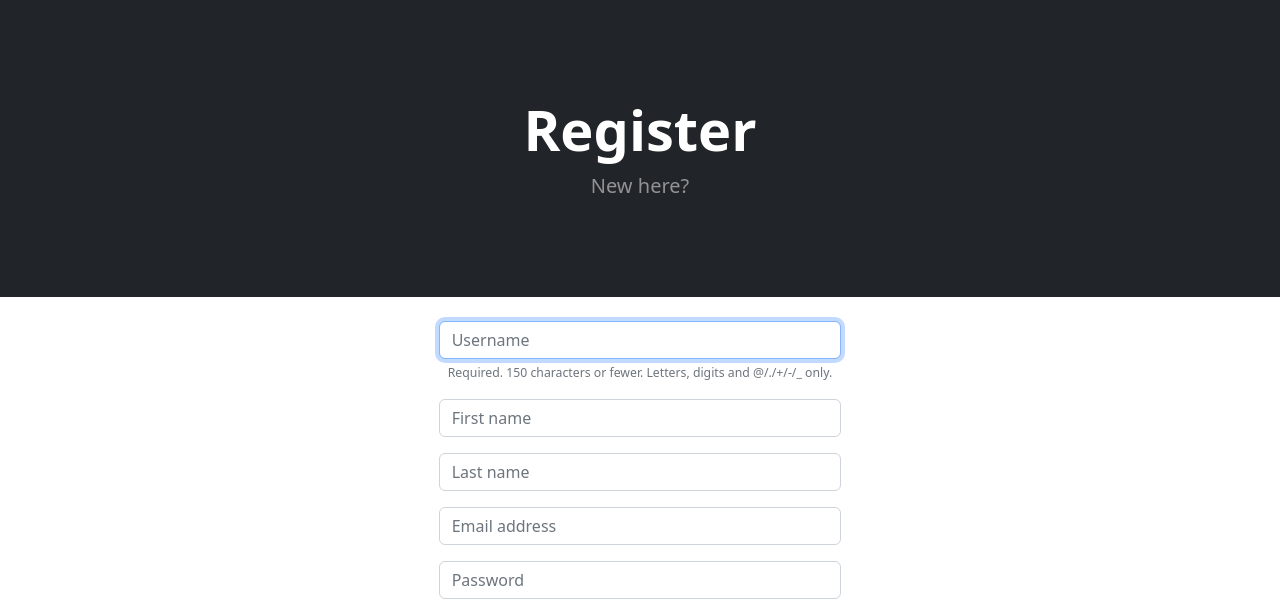
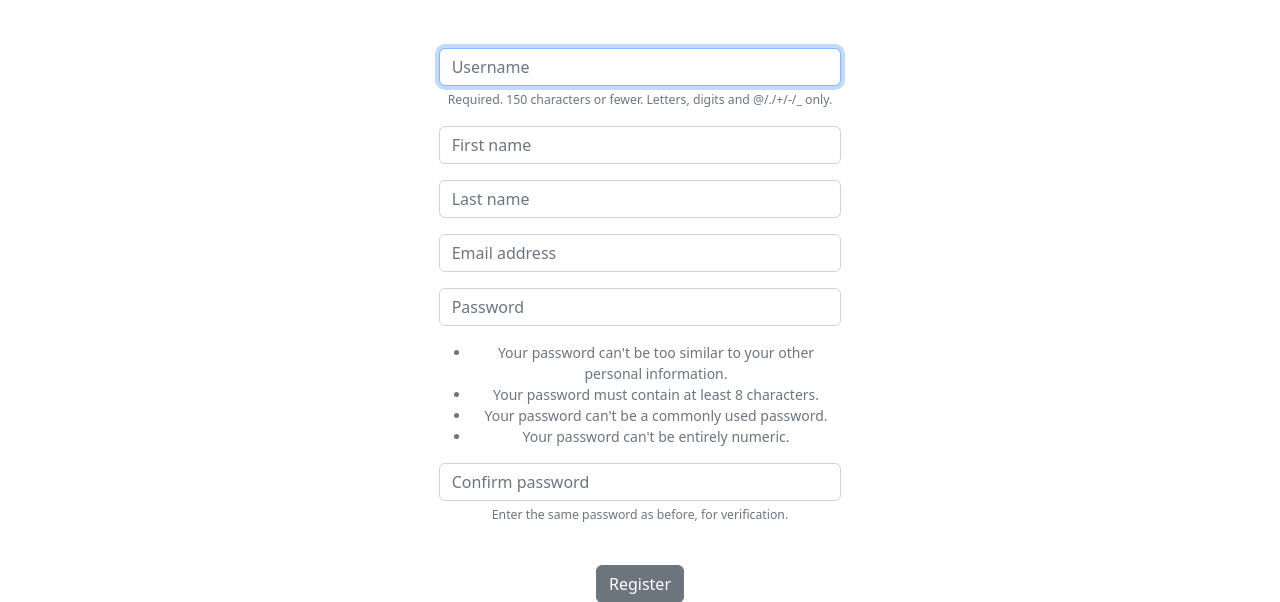
Before and after one commit to udson/ecom, a Django app: page /register/ in a window 1280 px wide. Shown: the part 56-658 px from the top of the page. Run offline with Django 5.2, Linux system fonts and the light colour scheme; some libraries are stand-ins or nearby versions.

Commit message:
Adjust templates header and messages.

```diff
--- a/store/templates/base.html
+++ b/store/templates/base.html
@@ -17,24 +17,7 @@
   <body>
     <!-- Navigation -->
     {% include "navbar.html" %}
-    <!-- Header -->
-    <header class="bg-dark py-5">
-      <div class="container px-4 px-lg-5 my-5">
-        <div class="text-center text-white">
-          <h1 class="display-4 fw-bolder">{% block header_title %}Shop in style{% endblock header_title %}</h1>
-          <p class="lead fw-normal text-white-50 mb-0">
-            {% block header_subtitle %}With this shop hompeage template{% endblock header_subtitle %}
-          </p>
-        </div>
-      </div>
-    </header>
     <!-- Section -->
-    {% for message in messages %}
-    <div class="alert alert-{{ message.tags }} alert-dismissible fade show" role="alert">
-      {{ message }}
-      <button type="button" class="btn-close" data-bs-dismiss="alert" aria-label="Close"></button>
-    </div>
-    {% endfor %}
 		{% block content %}{% endblock content %}
     <!-- Footer -->
     <footer class="py-5 bg-dark">
--- a/store/templates/store/register.html
+++ b/store/templates/store/register.html
@@ -1,21 +1,24 @@
 {% extends "base.html" %}
 {% block page_title %}{{ block.super }} | Register{% endblock page_title %}
-{% block header_title %}Register{% endblock header_title %}
-{% block header_subtitle %}New here?{% endblock header_subtitle %}
+<!-- Header -->
+<header class="bg-dark py-5">
+  <div class="container px-4 px-lg-5 my-5">
+    <div class="text-center text-white">
+      <h1 class="display-4 fw-bolder">Register</h1>
+      <p class="lead fw-normal text-white-50 mb-0">New here?</p>
+    </div>
+  </div>
+</header>
 {% block content %}
-  </br>
+</br></br>
 <div class='container col-4 text-center'>
   <div class="row justify-content-center">
-
-      {% comment %}
     {% for message in messages %}
     <div class="alert alert-{{ message.tags }} alert-dismissible fade show" role="alert">
       {{ message }}
       <button type="button" class="btn-close" data-bs-dismiss="alert" aria-label="Close"></button>
     </div>
     {% endfor %}
-
-      {% endcomment %}
     </br>
     <form method="post" action="{% url 'register' %}">
       {% csrf_token %}
@@ -25,5 +28,5 @@
     </form>
   </div>
 </div>
-  </br>
+</br></br>
 {% endblock content %}
```
Also changed, not shown: store/templates/store/home.html (+14 -0 lines), store/templates/store/login.html (+12 -6 lines), db.sqlite3. Lines whose indentation alone changed are shown as unchanged.
